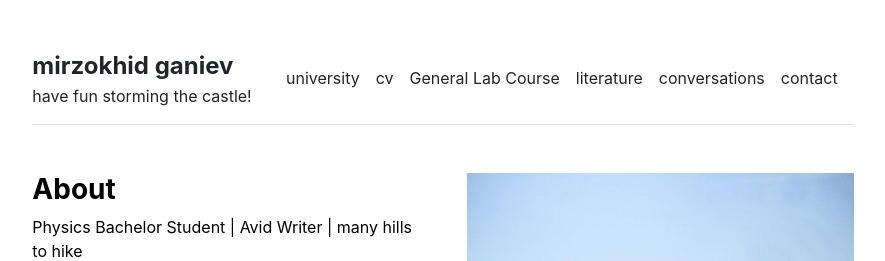
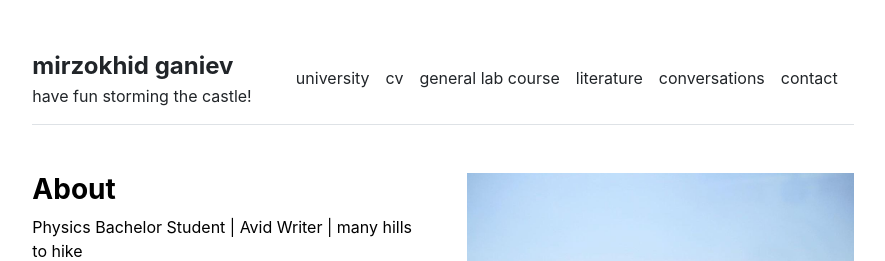
Before and after one commit to Mirzokhid/mirzokhid.github.io, a Jekyll site: the page built from README.md, in a window 1280 px wide. Shown: the top 261 px of the page, without its empty margins (197-1082 px from the left). Built offline with Jekyll 4.4.1, drawn with Linux system fonts in a browser that asks for light colours; our own code applies the rules of GitHub Pages for plain Markdown files.

```diff
--- a/_data/settings.yml
+++ b/_data/settings.yml
@@ -1,7 +1,7 @@
 menu:
 - {name: 'university', url: '/university'}
 - {name: 'cv', url: '/cv'}
-- {name: 'General Lab Course', url: '/science'}
+- {name: 'general lab course', url: '/science'}
 - {name: 'literature', url: '/literatures'}
 - {name: 'conversations', url: '/conversations'}
 - {name: 'contact', url: '/contact'}
```
